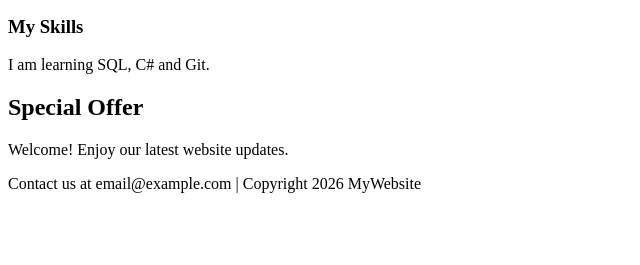
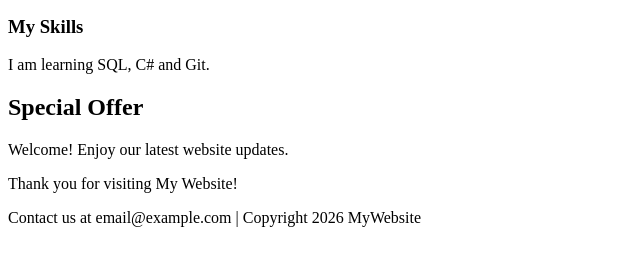
Before and after one commit to Deepika-2721/MyWebsite, a plain HTML site: page index.html in a window 1280 px wide. Shown: the part 101-366 px from the top of the page, without its empty margins (0-640 px from the left). Drawn offline with Linux system fonts and the light colour scheme.

Commit message:
Add thank you message

```diff
--- a/index.html
+++ b/index.html
@@ -10,7 +10,7 @@
     <h3>My Skills</h3>
     <p>I am learning SQL, C# and Git.</p><h2>Special Offer</h2>
 <p>Welcome! Enjoy our latest website updates.</p>
-
+<p>Thank you for visiting My Website!</p>
 
 
     <footer>Contact us at email@example.com | Copyright 2026 MyWebsite</footer>
```
